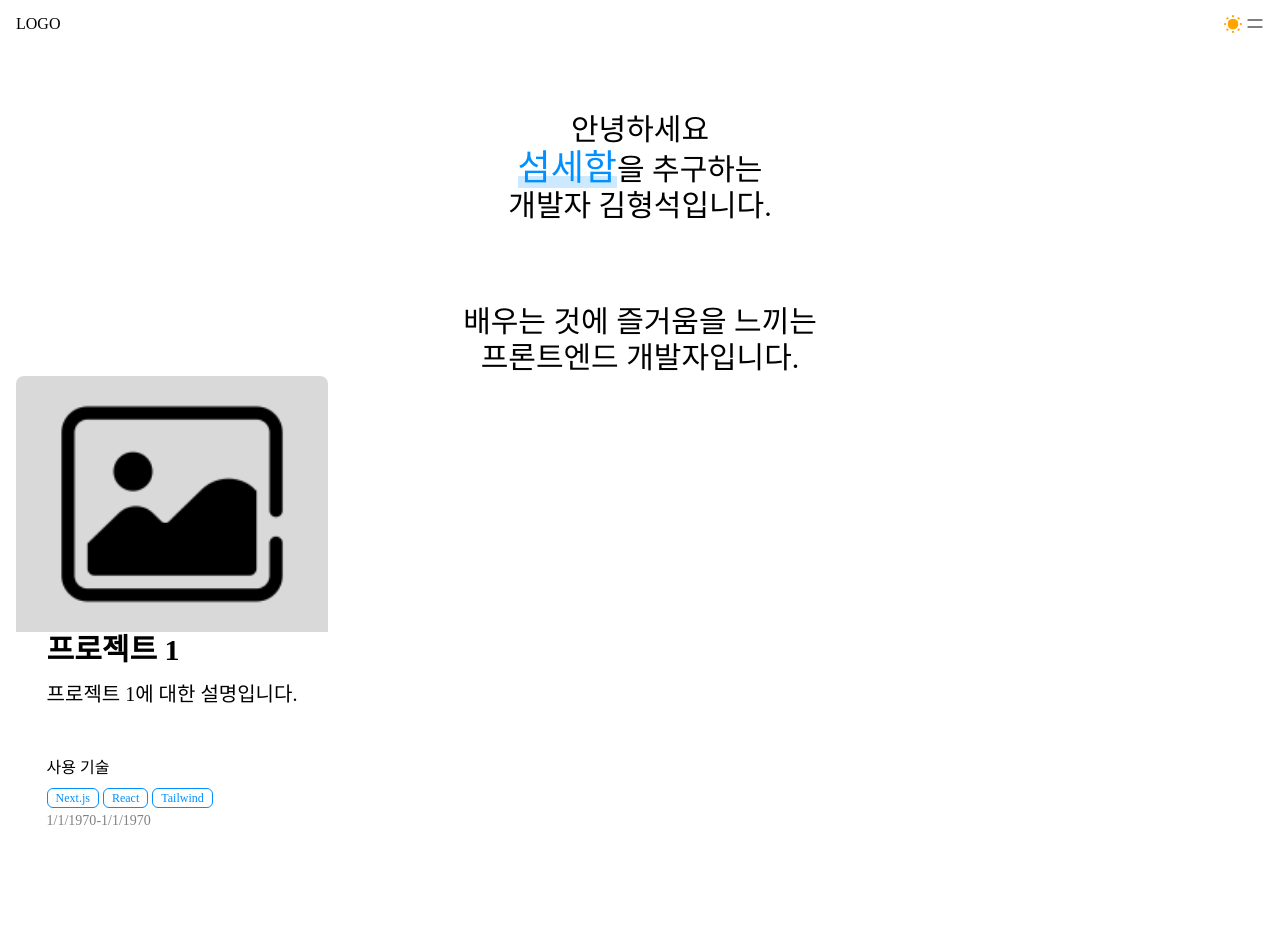
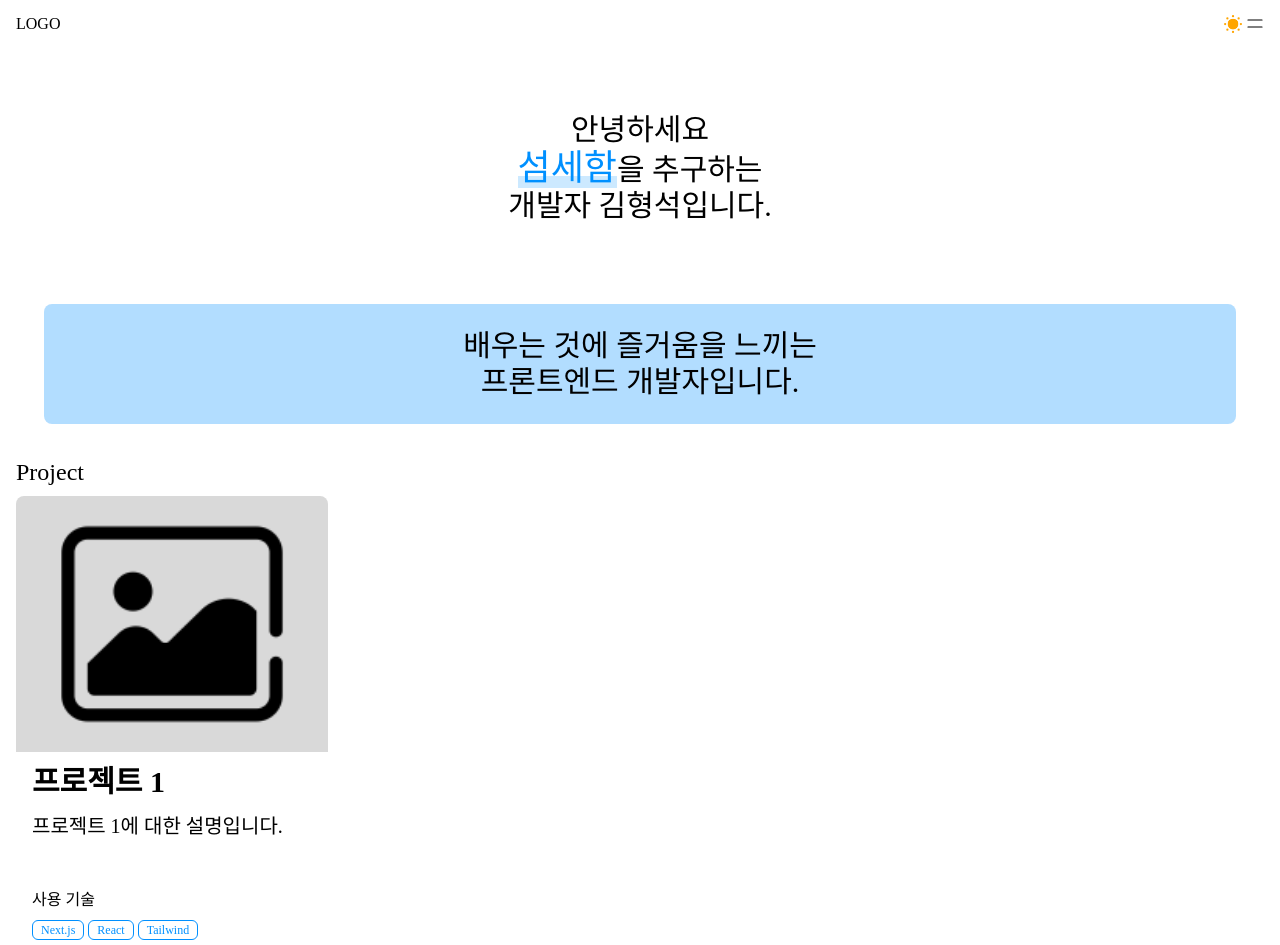
Before and after one commit to HyeongSeoku/FE_Blog, a Next.js app: page / in a window 1280 px wide. Shown: the top 945 px of the page. Before the commit the page ends 832 px from the top, so only its background shows below. Built offline with nearby package versions, Linux system fonts and the light colour scheme; no server answers.

Commit message:
Modify : 메인 페이지 스타일 수정 중 #1

```diff
--- a/src/app/globals.css
+++ b/src/app/globals.css
@@ -7,9 +7,11 @@
   --light-bg-color: #ffffff;
   --light-text-color: #000000;
   --light-primary-color: #0090ff;
+  --light-second-bg-color: rgba(0, 144, 255, 0.3);
   --dark-bg-color: #121212;
   --dark-text-color: #e0e0e0;
   --dark-primary-color: #45adff;
+  --dark-second-bg-color: rgba(63, 63, 63, 0.3);
   --gray-bg-color: #d9d9d9;
   --gray-text-color: #808080;
   --transition-duration: 0.3s;
@@ -23,6 +25,7 @@
   --bg-color: var(--light-bg-color);
   --text-color: var(--light-text-color);
   --primary-color: var(--light-primary-color);
+  --second-bg-color: var(--light-second-bg-color);
 }
 
 /* 다크 모드 스타일 */
@@ -30,6 +33,7 @@
   --bg-color: var(--dark-bg-color);
   --text-color: var(--dark-text-color);
   --primary-color: var(--dark-primary-color);
+  --second-bg-color: var(--dark-second-bg-color);
 }
 
 html,
--- a/src/app/pageClient.tsx
+++ b/src/app/pageClient.tsx
@@ -28,12 +28,13 @@ export const HomeClient = ({ projectData }: HomeClientProps) => {
         <h2>개발자 김형석입니다.</h2>
       </section>
 
-      <section className="flex flex-col items-center justify-center lg:text-3xl  xs:text-2xl">
+      <section className="flex flex-col items-center justify-center lg:text-3xl  xs:text-2xl mx-7 px-12 py-6 bg-[var(--second-bg-color)] rounded-lg mb-8">
         <h2>배우는 것에 즐거움을 느끼는</h2>
         <h2>프론트엔드 개발자입니다.</h2>
       </section>
 
       <section>
+        <h4 className="text-2xl mb-2">Project</h4>
         <ul className="grid md:grid-cols-4">
           {projectData.map(
             ({ title, description, startDate, endDate, tags, slug }) => (
--- a/src/components/ProjectCard.tsx
+++ b/src/components/ProjectCard.tsx
@@ -1,6 +1,6 @@
 "use client";
 
-import useDeviceStore from "@/store/deviceType";
+import { getDate } from "@/utils/date";
 import Image from "next/image";
 import Link from "next/link";
 
@@ -11,8 +11,8 @@ export interface ProjectCardProps {
   title: string;
   description: string;
   tags?: string[];
-  startDate?: number;
-  endDate?: number;
+  startDate?: string;
+  endDate?: string;
 }
 
 const ProjectCard = ({
@@ -22,19 +22,14 @@ const ProjectCard = ({
   title,
   description,
   tags = [],
-  startDate = 0,
-  endDate = 0,
+  startDate = "",
+  endDate = "",
 }: ProjectCardProps) => {
-  const { isMobile } = useDeviceStore();
-
-  // const INITIAL_WIDTH = isMobile ? 195 : 300;
-  // const INITIAL_HEIGHT = isMobile ? 190 : 290;
-
   return (
-    <article className="box-border">
+    <article className="box-border transform transition duration-300 hover:scale-102">
       <Link
         href={link}
-        className="w-full h-full flex flex-col items-center rounded-xl bg-white"
+        className="w-full h-full flex flex-col rounded-xl bg-white"
       >
         <div className="rounded-t-lg bg-[var(--gray-bg-color)] w-full">
           <Image
@@ -45,7 +40,7 @@ const ProjectCard = ({
             className="w-full h-64 object-cover"
           />
         </div>
-        <div className="text-black">
+        <div className="text-black px-4 py-3">
           <h3 className="text-3xl font-semibold mb-3">{title}</h3>
           <p className="text-xl mb-12">{description}</p>
           {!!tags.length && (
@@ -68,7 +63,7 @@ const ProjectCard = ({
               dateTime={`${startDate}`}
               className="text-[var(--gray-text-color)] text-[14px] after:content-['-']"
             >
-              {new Date(startDate).toLocaleDateString()}
+              {getDate("YYYY-MM-DD", startDate)}
             </time>
           )}
           {!!endDate && (
@@ -76,7 +71,7 @@ const ProjectCard = ({
               dateTime={`${endDate}`}
               className="text-[var(--gray-text-color)] text-[14px]"
             >
-              {new Date(endDate).toLocaleDateString()}
+              {getDate("YYYY-MM-DD", endDate)}
             </time>
           )}
         </div>
--- a/src/utils/mdx.ts
+++ b/src/utils/mdx.ts
@@ -11,8 +11,8 @@ export interface ProjectDataProps {
   slug: string;
   title: string;
   description: string;
-  startDate: number;
-  endDate: number;
+  startDate: string;
+  endDate: string;
   tags: string[];
   content: string;
 }
--- a/tailwind.config.ts
+++ b/tailwind.config.ts
@@ -17,6 +17,9 @@ export default {
       "2xl": "1536px",
     },
     extend: {
+      scale: {
+        "102": "1.02",
+      },
       colors: {
         primary: "var(--primary-color)",
       },
```
